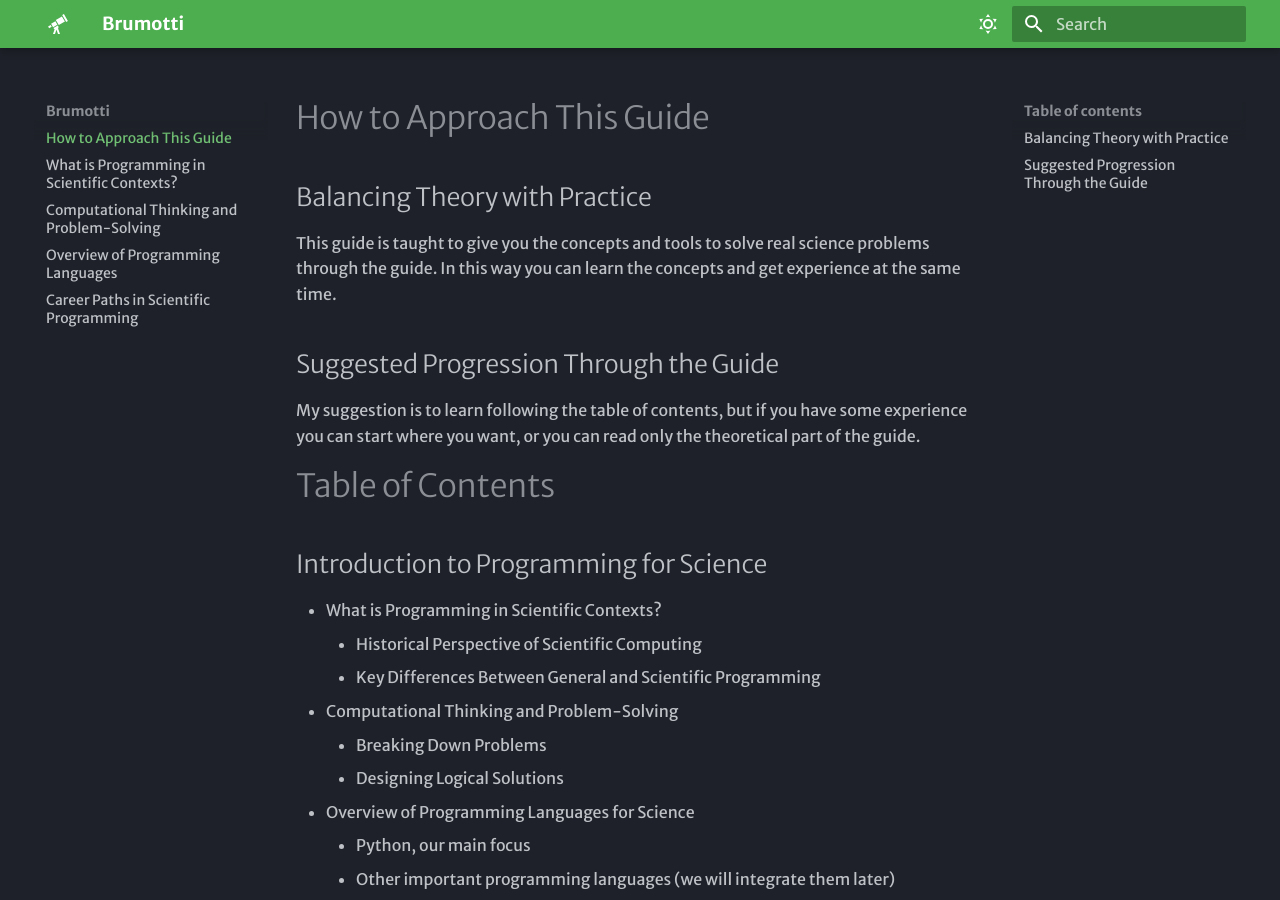
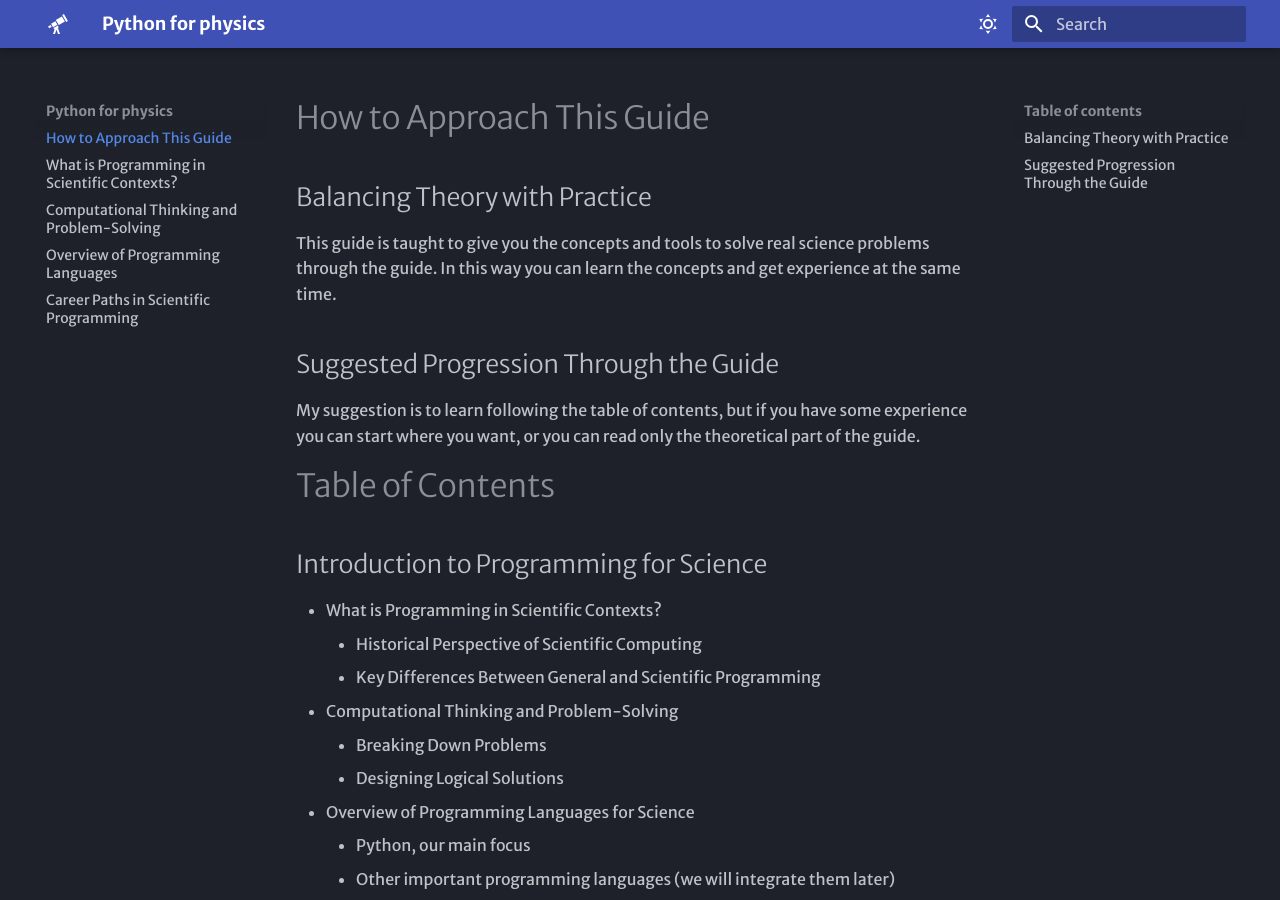
Before and after one commit to Mattia04/Numerical-Methods, an MkDocs documentation site: the page built from docs/index.md, in a window 1280 px wide and 900 px high. Built offline with MkDocs 1.6.1 and Material for MkDocs 9.7.7, drawn with Linux system fonts in a browser that asks for light colours.

Commit message:
changed theme

```diff
--- a/mkdocs.yml
+++ b/mkdocs.yml
@@ -1,5 +1,5 @@
-site_name: Brumotti
-site_url: https://mattia04.github.io/Mattia04/
+site_name: Python for physics
+site_url: https://github.com/Mattia04/WS
 theme:
   language: en
   name: material
@@ -17,16 +17,16 @@ theme:
       toggle:
         icon: material/weather-sunny
         name: Dark mode
-      primary: green
-      accent: deep purple
+      primary: indigo
+      accent: cyan
 
     # light mode
     - scheme: default
       toggle:
         icon: material/weather-night
         name: Light mode
-      primary: blue
-      accent: deep orange
+      primary: cyan
+      accent: deep purple
 markdown_extensions:
   - attr_list
   - pymdownx.emoji:
```
